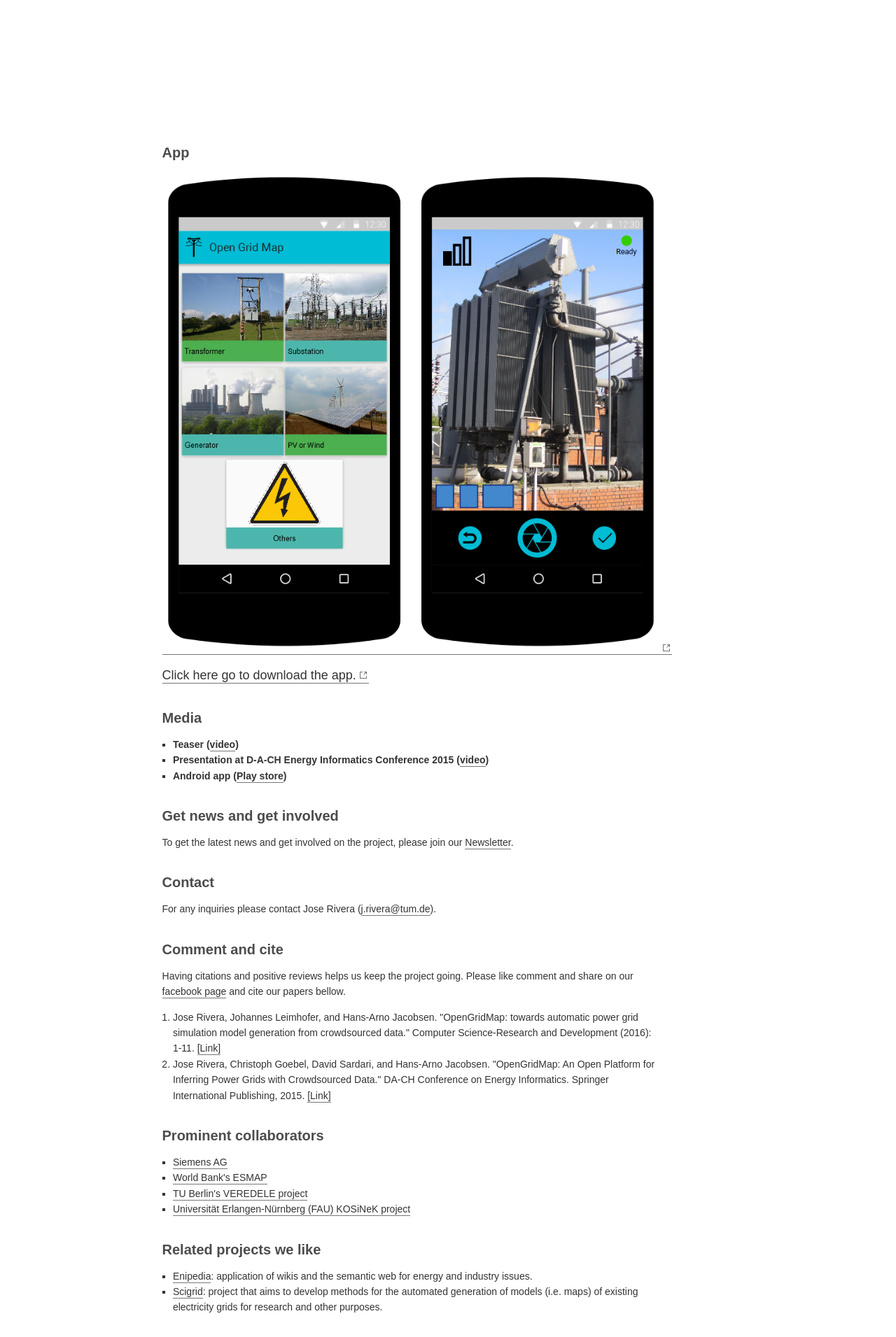
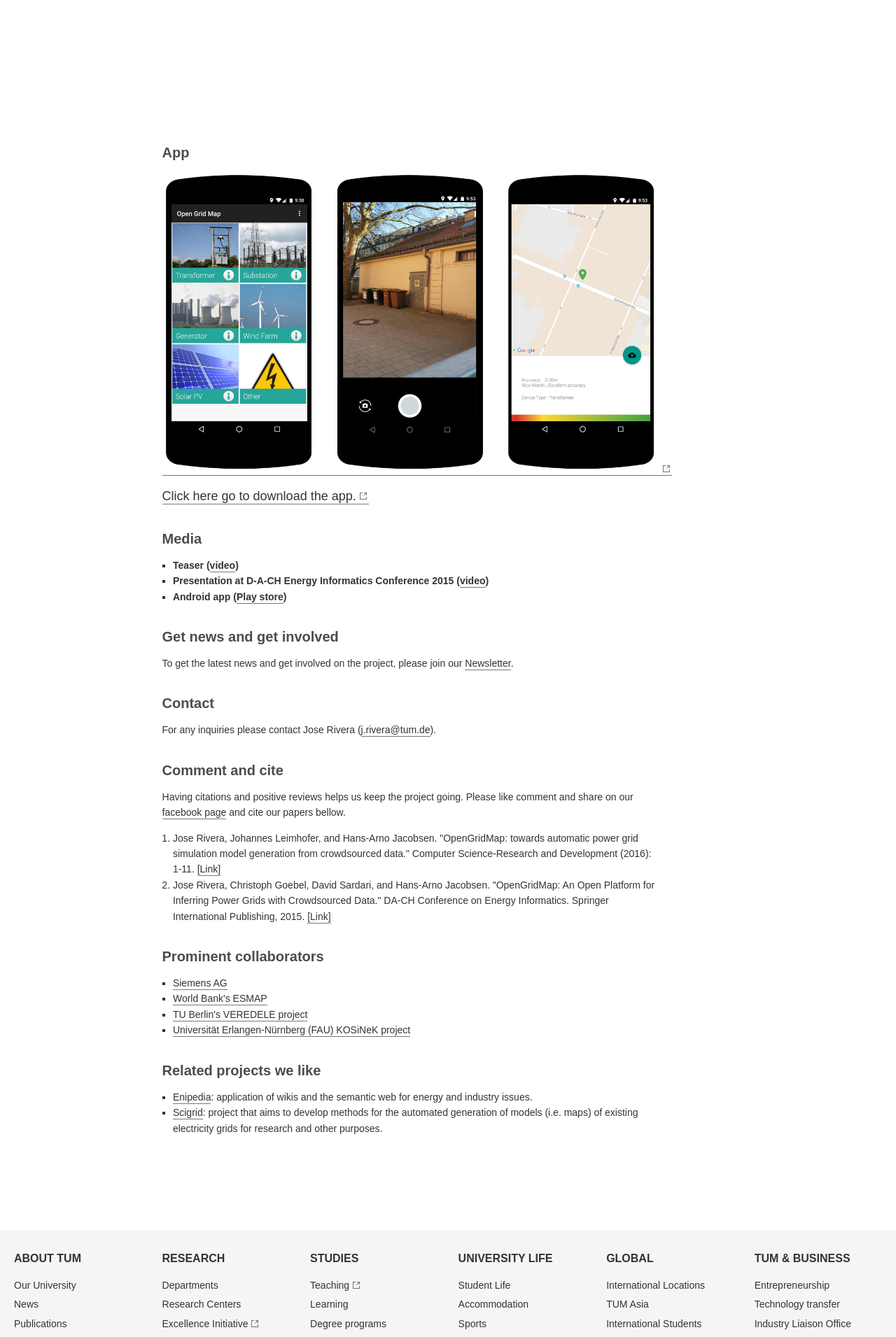
Before and after one commit to meagrivera/OpenGridMap, a Jekyll site: the page built from _pages/home.html, in a window 1280 px wide. Shown: the part 1713-3624 px from the top of the page at 70% size. Built offline with Jekyll 4.4.1, drawn with Linux system fonts in a browser that asks for light colours; grey boxes are pictures that could not be loaded.

Commit message:
change mockup

```diff
--- a/_pages/home.html
+++ b/_pages/home.html
@@ -80,7 +80,7 @@
             <h2>App</h2>
 
             <p>
-                <a href="https://play.google.com/store/apps/details?id=tanuj.opengridmap" target="_blank"><img src="Images/app_wireframe.png"></a>
+                <a href="https://play.google.com/store/apps/details?id=tanuj.opengridmap" target="_blank"><img src="Images/app_mock.png"></a>
             </p>
 
             <div class="csc-textpic-text">
```
